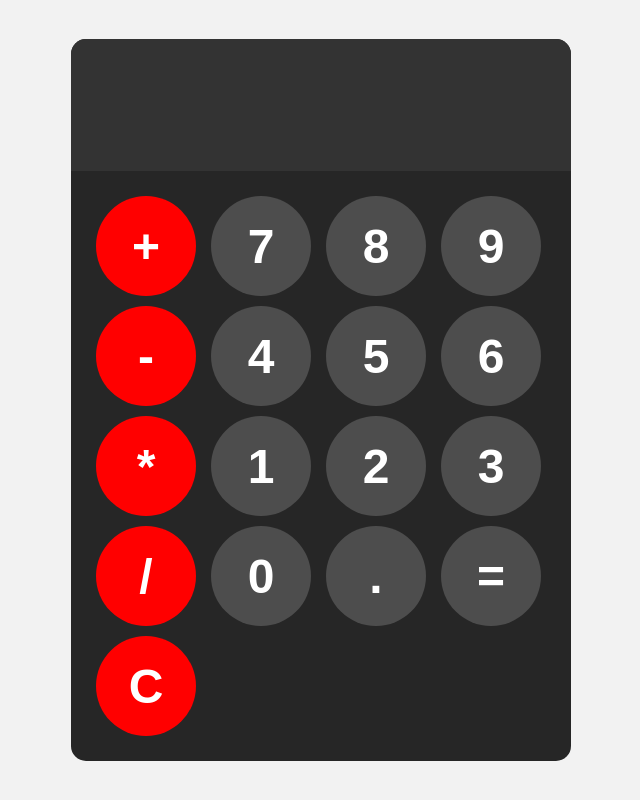
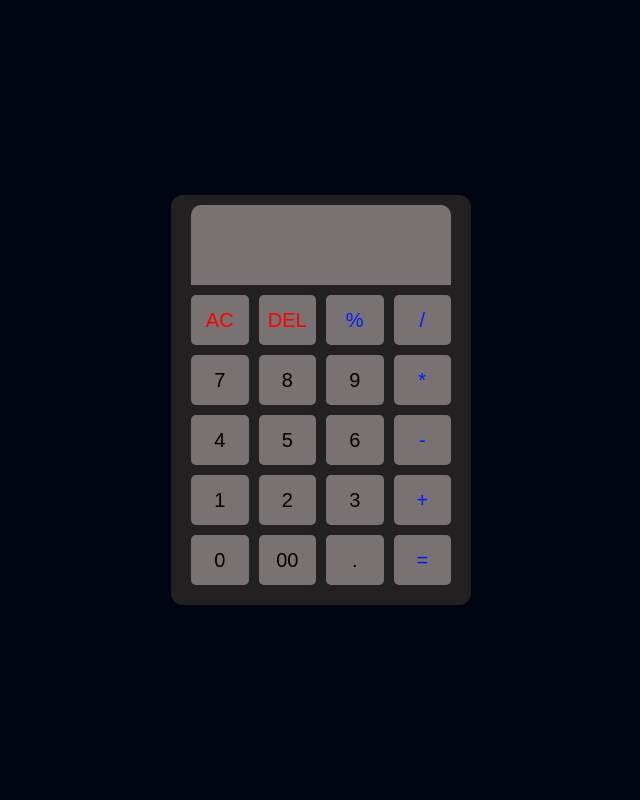
Before and after one commit to ChristianRenzLedesma/Calculator, a plain HTML site: page index.html in a window 1280 px wide. Shown: the whole page, without its empty margins (319-959 px from the left). Drawn offline with Linux system fonts and the light colour scheme.

Commit message:
Updated Calcu

```diff
--- a/index.html
+++ b/index.html
@@ -4,33 +4,34 @@
     <meta charset="UTF-8">
     <meta name="viewport" content="width=device-width, initial-scale=1.0">
     <link rel="stylesheet" href="style.css">
-    <title>Document</title>
+    <title>Calculator</title>
 </head>
 <body>
-    <div id="calculator">
-        <input id="display" readonly>
-        <div id="keys">
-            <button onclick="appendToDisplay('+')" class="operator-btn">+</button>
-            <button onclick="appendToDisplay('7')">7</button>
-            <button onclick="appendToDisplay('8')">8</button>
-            <button onclick="appendToDisplay('9')">9</button>
-            <button onclick="appendToDisplay('-')" class="operator-btn">-</button>
-            <button onclick="appendToDisplay('4')">4</button>
-            <button onclick="appendToDisplay('5')">5</button>
-            <button onclick="appendToDisplay('6')">6</button>
-            <button onclick="appendToDisplay('*')" class="operator-btn">*</button>
-            <button onclick="appendToDisplay('1')">1</button>
-            <button onclick="appendToDisplay('2')">2</button>
-            <button onclick="appendToDisplay('3')">3</button>
-            <button onclick="appendToDisplay('/')" class="operator-btn">/</button>
-            <button onclick="appendToDisplay('0')">0</button>
-            <button onclick="appendToDisplay('.')">.</button>
-            <button onclick="calculate()">=</button>
-            <button onclick="clearDisplay()" class="operator-btn">C</button>
+    <div class="container">
+        <input type="text" class="input" disabled>
+        <div class="button">
+            <button class="ac" data-value="AC">AC</button>
+            <button class="del" data-value="DEL">DEL</button>
+            <button class="operator" data-value="%">%</button>
+            <button class="operator" data-value="/">/</button>
+            <button data-value="7">7</button>
+            <button data-value="8">8</button>
+            <button data-value="9">9</button>
+            <button class="operator" data-value="*">*</button>
+            <button data-value="4">4</button>
+            <button data-value="5">5</button>
+            <button data-value="6">6</button>
+            <button class="operator" data-value="-">-</button>
+            <button data-value="1">1</button>
+            <button data-value="2">2</button>
+            <button data-value="3">3</button>
+            <button class="operator" data-value="+">+</button>
+            <button data-value="0">0</button>
+            <button data-value="00">00</button>
+            <button data-value=".">.</button>
+            <button class="operator" data-value="=">=</button>
         </div>
     </div>
-
     <script src="script.js"></script>
-
 </body>
 </html>
--- a/script.js
+++ b/script.js
@@ -1,18 +1,22 @@
-const display = document.getElementById("display");
+const display = document.querySelector(".input");
+const buttons = document.querySelectorAll("button");
+const specialChars = ["%", "*", "/", "-", "+", "="];
 
-function appendToDisplay(input){
-    display.value += input;
+let output = "";
+const calculate = (btnValue) => {
+    if(btnValue === "=" && output !== "") {
+        output = eval(output.replace("%", "/100"));
+    } else if (btnValue === "AC") {
+        output = "";
+    } else if(btnValue === "DEL"){
+        output = output.slice(0, -1);
+    } else {
+        if(output === "" && specialChars.includes(btnValue)) return;
+        output += btnValue;
+    }
+    display.value = output;
 }
 
-function clearDisplay(){
-    display.value = "";
-}
-
-// function calculate(){
-//     eval(display.value);
-//     display.value = "I Love You";
-// }
-
-function calculate(){
-    display.value = eval(display.value);
-}
+buttons.forEach((button) => {
+    button.addEventListener("click", (e) => calculate(e.target.dataset.value));
+});
--- a/style.css
+++ b/style.css
@@ -1,99 +1,64 @@
+* {
+    margin: 0;
+    padding: 0;
+    box-sizing: border-box;
+}
+
 body {
-    margin: 0;
     display: flex;
     justify-content: center;
     align-items: center;
-    height: 100vh;
-    background-color: hsl(0, 0%, 95%);
+    min-height: 100vh;
+    background: #000514;
 }
 
-#calculator {
-    font-family: Arial, sans-serif;
-    background-color: hsl(0, 0%, 15%);
-    border-radius: 15px;
-    max-width: 500px;
-    overflow: hidden;
+.container {
+    position: relative;
+    max-width: 300px;
+    width: 100%;
+    border-radius: 12px;
+    padding: 10px 20px 20px;
+    background: #222020;
 }
 
-#display {
+.input {
+    height: 80px;
     width: 100%;
-    padding: 20px;
-    font-size: 5rem;
-    text-align: left;
+    outline: none;
     border: none;
-    background-color: hsl(0, 0%, 20%);
-    color: white;
+    text-align: right;
+    margin-bottom: 10px;
+    font-size: 25px;
+    color: #000;
+    background: #797272;
+    border-radius: 10px 10px 0px 0px;
 }
 
-#keys {
+.button {
     display: grid;
+    grid-gap: 10px;
     grid-template-columns: repeat(4, 1fr);
-    gap: 10px;
-    padding: 25px;
 }
 
-button {
-    width: 100px;
-    height: 100px;
-    border-radius: 50px;
+.button button {
+    width: 100%;
+    height: 50px;
+    border-radius: 5px;
     border: none;
-    background-color: hsl(0, 0%, 30%);
-    color: white;
-    font-size: 3rem;
-    font-weight: bold;
     cursor: pointer;
+    font-size: 20px;
+    background-color: #797272;
 }
 
-button:hover {
-    background-color: hsl(0, 0%, 80%);
+.button button:active {
+    transform: scale(0.99);
 }
 
-button:active {
-    color: black;
-    background-color: hsl(0, 0%, 100%);
+.operator {
+    color: #001aff;
 }
 
-.operator-btn {
-    background-color: hsl(0deg, 100%, 50%);
+.ac,
+.del{
+    color: #ff0000;
 }
-
-.operator-btn:hover {
-    background-color: hsl(0deg, 100%, 65%);
-}
-
-.operator-btn:active {
-    background-color: hsl(0deg, 100%, 75%);
-}
-
-@media (max-width: 400px) {
-    #display {
-        font-size: 3rem;
-        padding: 15px;
-    }
-
-    button {
-        width: 70px;
-        height: 70px;
-        font-size: 2rem;
-    }
-
-    #keys {
-        display: grid;
-        grid-template-columns: repeat(4, 1fr);
-        gap: 15px;
-        padding: 25px;
-    }
-}
-
-@media (max-width: 300px) {
-    #display {
-        font-size: 2rem;
-        padding: 10px;
-    }
-
-    button {
-        width: 50px;
-        height: 50px;
-        font-size: 1.5rem;
-    }
-}
```
